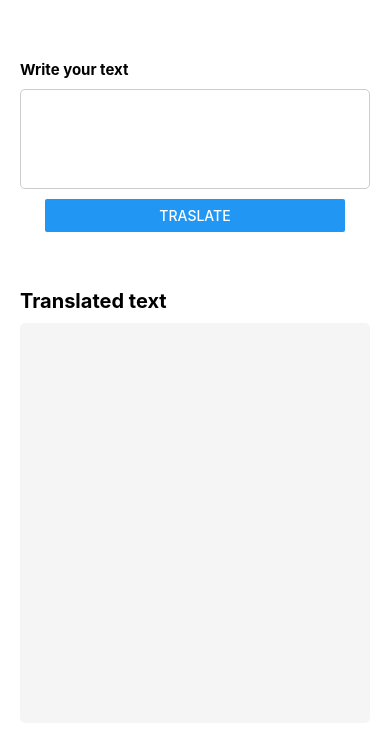
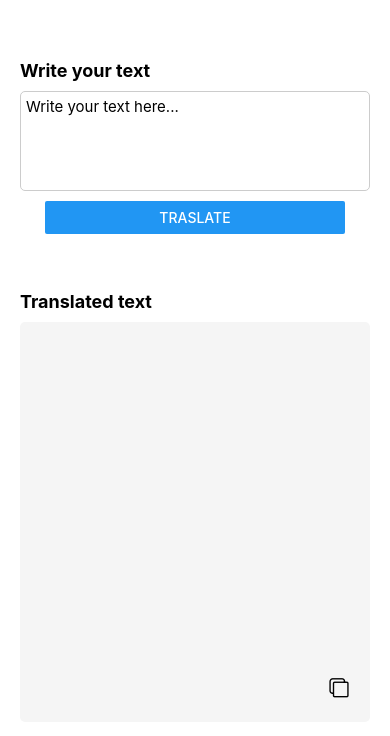
Before and after one commit to Lautaro124/traslate_app, a React Native app: screen / in a window 390 px wide. Shown: the top 736 px of the page. Built offline with nearby package versions, Linux system fonts and the light colour scheme.

Commit message:
Copyboard added and fix styles

```diff
--- a/App.tsx
+++ b/App.tsx
@@ -1,7 +1,7 @@
 import { StatusBar } from 'expo-status-bar'
 import { useState } from 'react'
 import service from './service/service'
-import { StyleSheet, View } from 'react-native'
+import { SafeAreaView, ScrollView, StyleSheet, View } from 'react-native'
 import type { Translate } from './interfaces/traslate'
 import InputTraslate from './components/inputTraslate'
 import TextTraslate from './components/textTraslate'
@@ -12,15 +12,20 @@ export default function App () {
 
   const translate = async () => {
     const { data } = await service<Translate>(text)
-    setTranslatedText(data[0])
+    const textTraslated = data[0].split('--')[0]
+    setTranslatedText(textTraslated)
   }
 
   return (
-    <View style={styles.container}>
+    <SafeAreaView>
+      <ScrollView>
+        <View style={styles.container}>
+          <InputTraslate setText={setText} translate={translate} />
+          <TextTraslate traslateText={translatedText} />
+        </View>
+      </ScrollView>
       <StatusBar style='auto'/>
-      <InputTraslate setText={setText} translate={translate} />
-      <TextTraslate traslateText={translatedText} />
-    </View>
+    </SafeAreaView>
   )
 }
 
--- a/components/inputTraslate.tsx
+++ b/components/inputTraslate.tsx
@@ -9,7 +9,12 @@ const InputTraslate = ({ setText, translate }: Props) => {
   return (
     <View style={styles.container}>
       <Text style={styles.title} >Write your text</Text>
-      <TextInput style={styles.input} onChangeText={setText} />
+      <TextInput
+        multiline
+        placeholder='Write your text here...'
+        style={styles.input}
+        onChangeText={setText}
+      />
       <View style={styles.button}>
         <Button
           title='Traslate'
@@ -32,7 +37,7 @@ const styles = StyleSheet.create({
   },
   title: {
     width: '100%',
-    fontSize: 15,
+    fontSize: 18,
     fontWeight: 'bold'
   },
   input: {
@@ -44,7 +49,9 @@ const styles = StyleSheet.create({
     borderRadius: 5,
     textAlign: 'left',
     textAlignVertical: 'top',
-    padding: 5
+    padding: 5,
+    fontSize: 15,
+    fontWeight: 'normal'
   },
   button: {
     width: 300,
--- /dev/null
+++ b/components/shareText.tsx
@@ -0,0 +1,33 @@
+import { StyleSheet, View, TouchableOpacity, ToastAndroid } from 'react-native'
+import IoIcon from 'react-native-vector-icons/Ionicons'
+import * as Clipboard from 'expo-clipboard'
+
+const ShareText = ({ text }: { text: string }) => {
+  const copyToClipboard = async () => {
+    try {
+      await Clipboard.setStringAsync(text)
+      ToastAndroid.show('Copied to clipboard', ToastAndroid.SHORT)
+    } catch (e) {
+      console.log(e)
+    }
+  }
+
+  return (
+    <View style={styles.container}>
+      <TouchableOpacity onPress={() => { void copyToClipboard() }}>
+        <IoIcon name="copy-outline" size={22}></IoIcon>
+      </TouchableOpacity>
+    </View>
+  )
+}
+
+export default ShareText
+
+const styles = StyleSheet.create({
+  container: {
+    flex: 1,
+    alignItems: 'flex-end',
+    paddingRight: 10,
+    justifyContent: 'center'
+  }
+})
--- a/components/textTraslate.tsx
+++ b/components/textTraslate.tsx
@@ -1,4 +1,5 @@
 import { StyleSheet, Text, View } from 'react-native'
+import ShareText from './shareText'
 
 const TextTraslate = ({ traslateText }: { traslateText: string }) => {
   return (
@@ -6,6 +7,7 @@ const TextTraslate = ({ traslateText }: { traslateText: string }) => {
         <Text style={styles.title}>Translated text</Text>
         <View style={styles.textContainer}>
           <Text style={styles.text}>{traslateText}</Text>
+          <ShareText text={traslateText}/>
         </View>
       </View>
   )
@@ -15,14 +17,14 @@ export default TextTraslate
 
 const styles = StyleSheet.create({
   contaner: {
-    flex: 3,
+    flex: 2,
     width: '100%',
     padding: 20,
     backgroundColor: '#fff',
     alignItems: 'flex-start'
   },
   title: {
-    fontSize: 20,
+    fontSize: 18,
     fontWeight: 'bold',
     marginBottom: 10
   },
@@ -31,10 +33,13 @@ const styles = StyleSheet.create({
     height: 400,
     backgroundColor: '#f5f5f5',
     borderRadius: 5,
-    padding: 5
+    padding: 10
   },
   text: {
-    fontSize: 16,
-    fontWeight: 'normal'
+    flex: 7,
+    width: '100%',
+    fontSize: 15,
+    fontWeight: 'normal',
+    textAlign: 'left'
   }
 })
--- a/package.json
+++ b/package.json
@@ -10,14 +10,17 @@
   },
   "dependencies": {
     "expo": "~48.0.10",
+    "expo-clipboard": "^4.1.2",
     "expo-status-bar": "~1.4.4",
     "openai": "^3.2.1",
     "react": "18.2.0",
-    "react-native": "0.71.6"
+    "react-native": "0.71.6",
+    "react-native-vector-icons": "^9.2.0"
   },
   "devDependencies": {
     "@babel/core": "^7.20.0",
     "@types/react": "~18.0.14",
+    "@types/react-native-vector-icons": "^6.4.13",
     "@typescript-eslint/eslint-plugin": "^5.43.0",
     "eslint": "^8.0.1",
     "eslint-config-standard-with-typescript": "^34.0.1",
```
Also changed, not shown: 2 other files (tests, documents, lock files or other folders).
